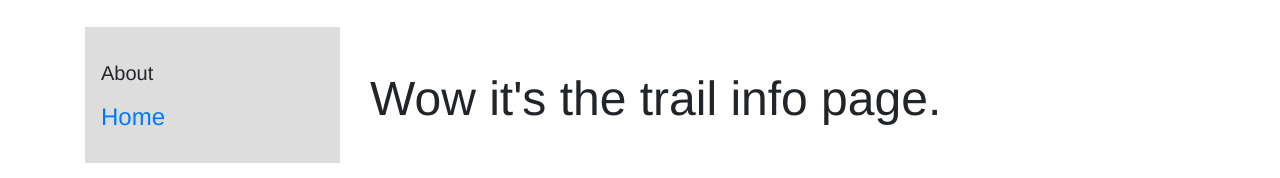
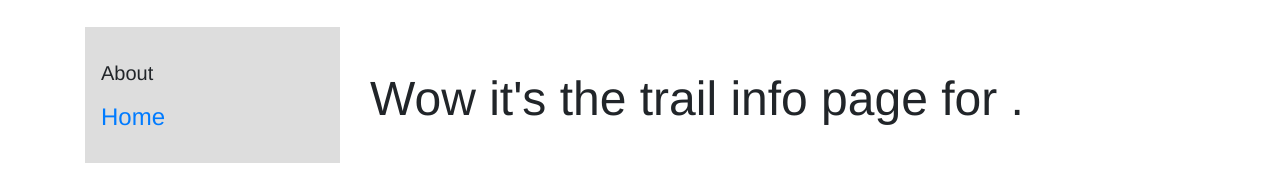
Before and after one commit to info340-au20/project-2-kshruti99, a React (Create React App) app: page /AboutTrail in a window 1280 px wide. Shown: the part 263-441 px from the top of the page. Built offline with nearby package versions, Linux system fonts and the light colour scheme.

Commit message:
issues rendering second page

```diff
--- a/src/AboutTrail.js
+++ b/src/AboutTrail.js
@@ -5,15 +5,21 @@ import { useParams } from 'react-router-dom';
 
 function AboutTrail(props) {
 
-  //let trailName = ''; //REPLACE THIS WITH CORRECT VALUE
-  //const urlParams = useParams();
-  //trailName = urlParams.trailname;
+  let ourTrail = ''; //REPLACE THIS WITH CORRECT VALUE
+  const urlParams = useParams();
+  ourTrail = urlParams.trailName;
+  console.log(ourTrail);
+
 
   //find the trail from the json file for trail information
 
+  //find trailInfo from thei
+
   return (
     <div>
-      <h2>Wow it's the trail info page.</h2>
+
+      <h2>Wow it's the trail info page for {ourTrail}.</h2>
+
     </div>
   );
 }
```
Also changed, not shown: 1 other file (tests, documents, lock files or other folders).
